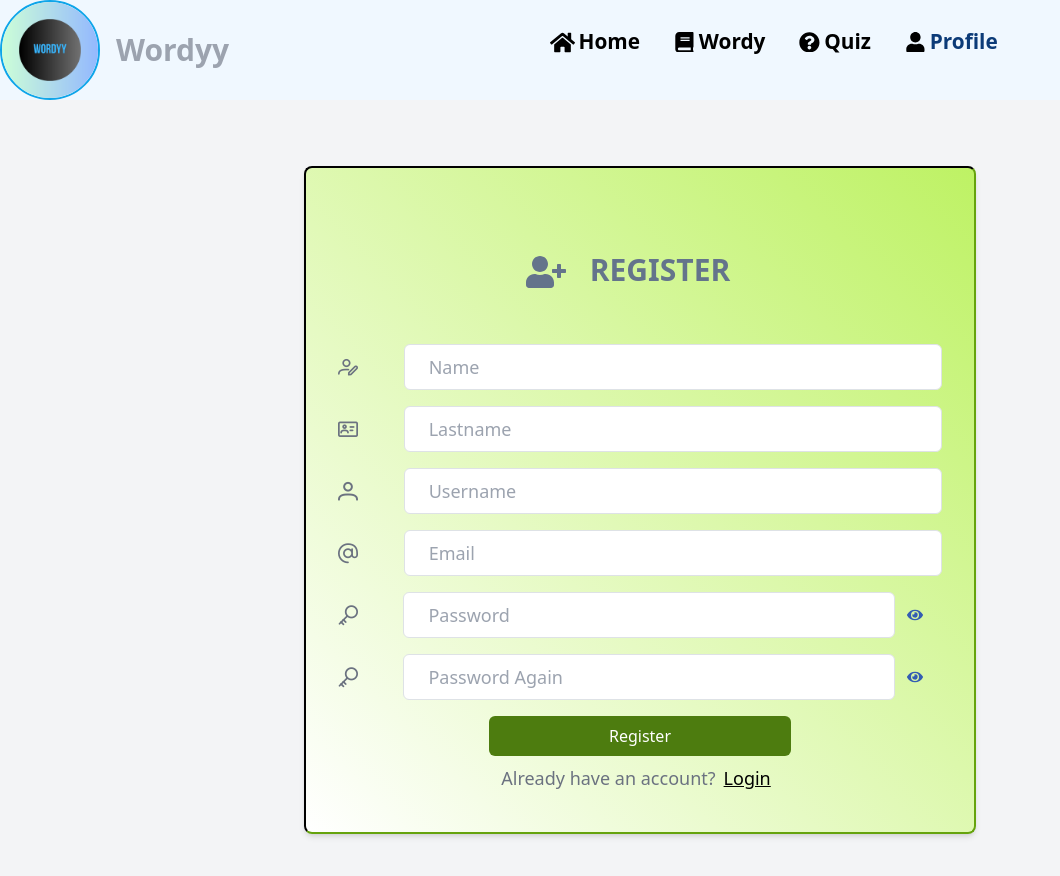
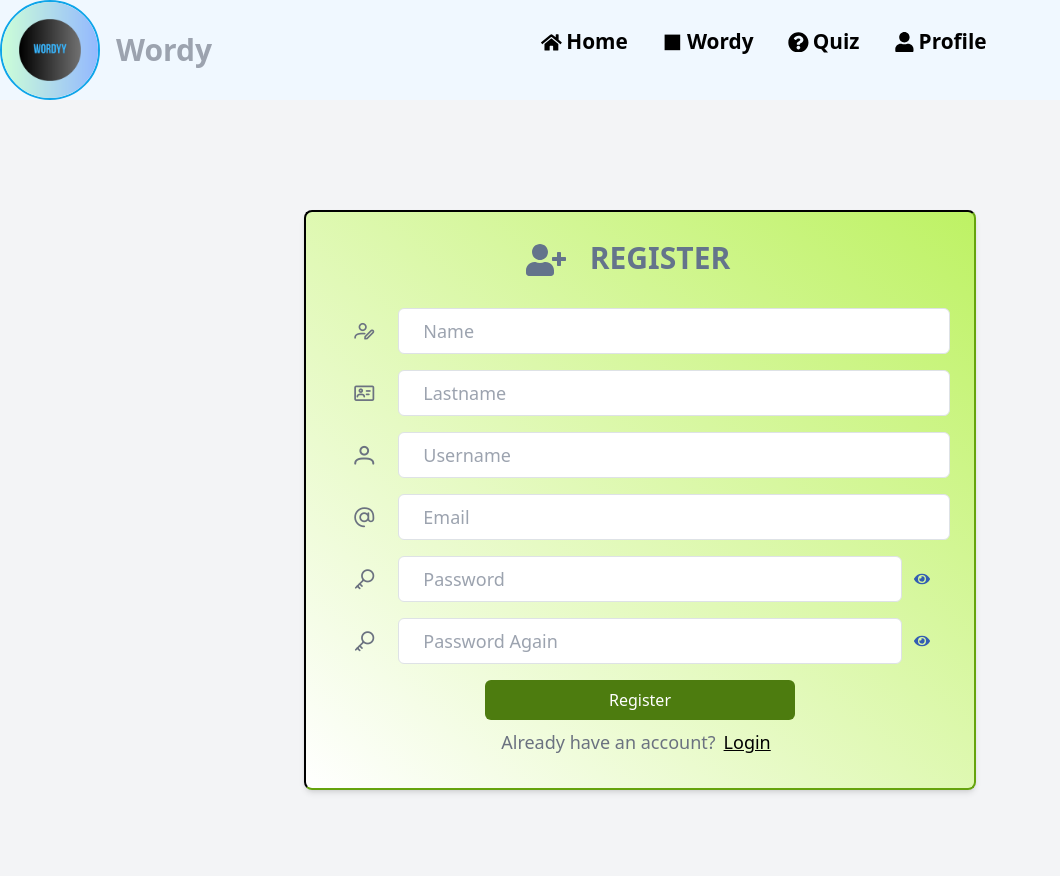
Before and after one commit to 1omerozturk/Wordyy_React, a React (Create React App) app: page /register in a window 1280 px wide. Shown: the top 876 px of the page, without its empty margins (0-1060 px from the left). Built offline with nearby package versions, Linux system fonts and the light colour scheme.

Commit message:
added UserContext module for the authentication works with single side controll. So updated some designs.

```diff
--- a/src/index.css
+++ b/src/index.css
@@ -127,16 +127,20 @@ color: #0c3b78;
 
   .dropdown-content {
     position: absolute;
+    border-radius: 5%;
     background-color: #f9f9f9;
-    box-shadow: 0px 8px 16px rgba(0, 0, 0, 0.2);
+    box-shadow: 0px 8px 16px rgba(0, 0, 0, 0.4);
     min-width: 160px;
-    z-index: 1;
+    z-index: 3;
+    text-align: center;
   }
 
   .dropdown-content li {
     padding: 8px 16px;
     display: flex;
     align-items: center;
+    justify-items: center;
+    text-align: center;
     gap: 10px;
   }
 
--- a/src/pages/Card/FlashCards.js
+++ b/src/pages/Card/FlashCards.js
@@ -4,7 +4,7 @@ import './FlashCards.css'
 import { FaArrowLeft, FaArrowRight } from 'react-icons/fa'
 import { NavLink } from 'react-router-dom'
 
-const Flashcards = ({ enWord, trWord, enSentence, trSentence, image, id }) => {
+const Flashcards = ({ enWord, trWord,type, enSentence, trSentence, image, id }) => {
   const [isFlipped, setIsFlipped] = useState(false)
   const [frontColor, setFrontColor] = useState('')
   const [backColor, setBackColor] = useState('')
@@ -59,9 +59,9 @@ const Flashcards = ({ enWord, trWord, enSentence, trSentence, image, id }) => {
             ) : (
               ''
             )}
-            <h5 className="font-mono font-semibold text-center">
-              {enWord} - (n)
-            </h5>
+            <div className="font-semibold font-serif flex items-center justify-center md:text-2xl lg:text-3xl text-xl py-1">
+              {enWord} - <span className='text-slate-300'> ( {type.split("-",1)})</span>
+            </div>
             <hr className="bg-white text-white rounded-xl py-1" />
             <div className="md:w-full w-2/3 mx-auto px-2 text-base md:text-lg lg:text-xl">
               {enSentence}
@@ -73,8 +73,17 @@ const Flashcards = ({ enWord, trWord, enSentence, trSentence, image, id }) => {
           style={{ backgroundColor: backColor ? backColor : 'gray' }}
         >
           <div clasName="row text-center w-2/3 gap-y-10">
-            <div className="font-semibold font-serif flex items-center justify-center md:text-2xl lg:text-3xl text-xl">
-              {trWord}
+          {image !== '' ? (
+              <img
+                className="mx-auto object-center w-[100px] h-[100px] md:w-[200px] md:h-[200px] border-b-2 border-t-2 rounded-xl border-b-gray-500 border-t-gray-500 border-r-0 border-l-0"
+                src={image}
+                alt={enWord}
+              ></img>
+            ) : (
+              ''
+            )}
+            <div className="font-semibold font-serif flex items-center justify-center md:text-2xl lg:text-3xl text-xl py-1">
+              {trWord} -<span className='text-slate-300'>( {type.split("-",2)[1]} )</span>
             </div>
             <hr className="bg-white text-white rounded-xl py-1" />
             <div className="md:w-full w-2/3 mx-auto text-base md:text-lg px-2 lg:text-xl">
@@ -178,6 +187,7 @@ const FlashcardList = ({ words }) => {
                   <Flashcards
                     enWord={word.english}
                     trWord={word.turkish}
+                    type={word.type}
                     enSentence={word.englishExample}
                     trSentence={word.turkishExample}
                     image={word.image ? word.image : ''}
--- a/src/pages/Navbar.js
+++ b/src/pages/Navbar.js
@@ -1,32 +1,27 @@
-import React, { useEffect } from 'react'
+import React, { useContext, useEffect } from 'react'
 import { NavLink, useNavigate } from 'react-router-dom'
 import showToast from '../alert/ShowToast'
 import {
-  UncontrolledDropdown,
-  DropdownItem,
-  DropdownToggle,
-  DropdownMenu,
-} from 'reactstrap'
-import {
   FaBars,
-  FaBook,
   FaHome,
   FaQuestionCircle,
   FaSignInAlt,
-  FaSignOutAlt,
   FaUser,
   FaUserPlus,
 } from 'react-icons/fa'
+import { MdSquare } from 'react-icons/md'
+import { PiCardsFill } from 'react-icons/pi'
 import { useState } from 'react'
 import WordyLogo from './Wordyy.png'
 import Logout from './User/Logout'
+import { UserContext } from './User/UserContext'
 
 const Navbar = () => {
+  const { user, logout } = useContext(UserContext)
   const [navbar, setNavbar] = useState(false)
   const [isOpen, setIsOpen] = useState(false)
-  const [user, setUser] = useState('')
   const [isAuthenticated, setIsAuthenticated] = useState(false)
-  const navigate=useNavigate()
+  const navigate = useNavigate()
 
   const toggleDropdown = () => {
     setIsOpen(!isOpen)
@@ -36,9 +31,10 @@ const Navbar = () => {
   }
 
   const handleLogout = () => {
-    localStorage.removeItem('token')
-    localStorage.removeItem('user')
-    showToast('Tekrar görüşmek üzere 👋', 'info')
+    // localStorage.removeItem('token')
+    // localStorage.removeItem('user')
+    logout()
+    showToast(`Tekrar görüşmek üzere👋`, 'info')
     setIsAuthenticated(false)
     navigate('/login')
   }
@@ -58,23 +54,12 @@ const Navbar = () => {
   }, [])
 
   useEffect(() => {
-    const checkAuth = () => {
-      if (localStorage.getItem('token')) {
-        setIsAuthenticated(true);
-        const name = JSON.parse(localStorage.getItem('user'));
-        setUser(name?.username);
+    if (user) {
+      setIsAuthenticated(true)
     } else {
-        setIsAuthenticated(false);
+      setIsAuthenticated(false)
     }
-    };
-
-    checkAuth(); // İlk yüklemede kontrol et
-    window.addEventListener('storage', checkAuth); // localStorage değişikliklerini dinle
-
-    return () => {
-      window.removeEventListener('storage', checkAuth); // Temizleme
-    };
-  }, []);
+  }, [user])
 
   return (
     <>
@@ -82,9 +67,13 @@ const Navbar = () => {
         <div className="nav-head select-none">
           <NavLink className="navlink" to="/">
             <div className="grid grid-flow-col items-center justify-center">
-              <img className='w-[70px] h-[70px] sm:w-[85px] sm:h-[85px] md:w-[100px] md:h-[100px] border-2 border-sky-500 rounded-full' src={WordyLogo} alt="" />
+              <img
+                className="w-[70px] h-[70px] sm:w-[85px] sm:h-[85px] md:w-[100px] md:h-[100px] border-2 border-sky-500 rounded-full"
+                src={WordyLogo}
+                alt=""
+              />
               <div className="text-3xl text-gray-400 font-bold ml-4 decoration-none">
-                Wordyy
+                Wordy
               </div>
             </div>
           </NavLink>
@@ -95,35 +84,38 @@ const Navbar = () => {
         <div className="nav-center">
           <div className={`${navbar ? `links show` : `links`}`}>
             <ul>
-              <NavLink
-                className='navlink'
-                to="/"
-              >
+              <NavLink className="navlink" to="/">
                 <li>
                   <FaHome
                     className="mx-1"
-                    size={25}
                     color={({ isActive }) => (isActive ? 'navlink' : '')}
                   />
                   Home
                 </li>
               </NavLink>
-              <NavLink
-              className='navlink'
-                to="/wordy"
-              >
+              <NavLink className="navlink" to="/wordy">
                 <li>
-                  <FaBook
+                  <MdSquare
                     className="mx-1"
                     color={({ isActive }) => (isActive ? 'navlink' : '')}
                   />
                   Wordy
                 </li>
               </NavLink>
-              <NavLink
-                className="navlink"
-                to="/quiz"
-              >
+              {user?.username ? (
+                <NavLink className="navlink" to="/wordylist">
+                  <li>
+                    <PiCardsFill
+                      className="mx-1"
+                      color={({ isActive }) => (isActive ? 'navlink' : '')}
+                    />
+                    WordyList
+                  </li>
+                </NavLink>
+              ) : (
+                ''
+              )}
+              <NavLink className="navlink" to="/quiz">
                 <li>
                   <FaQuestionCircle
                     className="mx-1"
@@ -132,12 +124,15 @@ const Navbar = () => {
                   Quiz
                 </li>
               </NavLink>
-              <NavLink
-              className="navlink">
+              <div className="navlink">
                 <div className="profile-dropdown select-none">
-                <li className="profile-item" onClick={toggleDropdown} color="black">
+                  <li
+                    className="profile-item"
+                    onClick={toggleDropdown}
+                    color="black"
+                  >
                     <FaUser className="mx-1" color="black" />
-                  {isAuthenticated? user:'Profile' }
+                    {isAuthenticated ? user?.username : 'Profile'}
                   </li>
                   {isOpen && (
                     <div className="dropdown-content">
@@ -156,7 +151,10 @@ const Navbar = () => {
                         </>
                       ) : (
                         <>
-                          <li onClick={handleLogout} className='navlink'>
+                          <li
+                            onClick={handleLogout}
+                            className="navlink cursor-pointer"
+                          >
                             <Logout />
                           </li>
                         </>
@@ -164,7 +162,7 @@ const Navbar = () => {
                     </div>
                   )}
                 </div>
-                </NavLink>
+              </div>
             </ul>
           </div>
         </div>
--- a/src/pages/User/Login.js
+++ b/src/pages/User/Login.js
@@ -1,19 +1,20 @@
-import React, { useState, useEffect } from 'react'
+import React, { useContext, useState } from 'react'
 import { NavLink, useNavigate } from 'react-router-dom'
 import { loginUser } from '../../api/api'
 import 'react-toastify/dist/ReactToastify.css'
 import showToast from '../../alert/ShowToast'
-import { FaEye, FaEyeSlash, FaSign, FaSignInAlt, FaUser } from 'react-icons/fa'
+import { FaEye, FaEyeSlash, FaSignInAlt} from 'react-icons/fa'
+import { UserContext } from './UserContext'
 
 const LoginPage = () => {
-  const [isAuthenticated, setIsAuthenticated] = useState(false)
+  const { login} = useContext(UserContext)
   const [email, setEmail] = useState('')
   const [password, setPassword] = useState('')
-  const [showPassword,setShowPassword]=useState(false)
+  const [showPassword, setShowPassword] = useState(false)
   const [errors, setErrors] = useState({})
-  const navigate=useNavigate()
+  const navigate = useNavigate()
 
-  const togglePasswordVisibility=()=>{
+  const togglePasswordVisibility = () => {
     setShowPassword(!showPassword)
   }
 
@@ -37,54 +38,50 @@ const LoginPage = () => {
   }
 
   const handleLogin = async (e) => {
-    e.preventDefault();
-    validateForm(); // Formu tekrar doğrula
+    e.preventDefault()
+    validateForm() // Formu tekrar doğrula
 
     if (Object.keys(errors).length > 0) {
-      return; // Hatalar varsa giriş işlemini yapma
+      return // Hatalar varsa giriş işlemini yapma
     }
 
     try {
-      const response = await loginUser({ email, password });
-      localStorage.setItem('token', response.data.token);
-      localStorage.setItem('user', JSON.stringify(response.data.user));
-      setIsAuthenticated(true);
+      const response = await loginUser({ email, password })
+      localStorage.setItem('token', response.data.token)
+      // localStorage.setItem('user', JSON.stringify(response.data.user));
+      login(response.data.user)
 
-      const loggedUser = JSON.parse(localStorage.getItem('user'));
+      const loggedUser = JSON.parse(localStorage.getItem('user'))
 
-      showToast(`Hoşgeldiniz, ${loggedUser.username} ${loggedUser.role}`, 'info');
-
-      setTimeout(() => {
-        navigate(loggedUser.role === 'admin' ? '/admin' : '/');
-        window.location.reload();
-      }, 2000);
-
+      showToast(
+        `Hoşgeldiniz, ${loggedUser.username} ${loggedUser.role}`,
+        'info',
+      )
+      navigate('/')
     } catch (error) {
-      console.error('Login failed:', error);
+      console.error('Login failed:', error)
 
       if (error.response) {
-        const { status, data } = error.response;
+        const { status } = error.response
         if (status === 404) {
-          showToast('Kullanıcı bulunamadı', 'error');
+          showToast('Kullanıcı bulunamadı', 'error')
         } else if (status === 401) {
-          showToast('Geçersiz kimlik bilgileri', 'error');
+          showToast('Geçersiz kimlik bilgileri', 'error')
         } else {
-          showToast('Sunucu hatası. Lütfen tekrar deneyin.', 'error');
+          showToast('Sunucu hatası. Lütfen tekrar deneyin.', 'error')
         }
       } else {
-        showToast('Bağlantı hatası. Lütfen tekrar deneyin.', 'error');
+        showToast('Bağlantı hatası. Lütfen tekrar deneyin.', 'error')
       }
-      setErrors({ api: 'Giriş başarısız, Tekrar deneyiniz.' });
+      setErrors({ api: 'Giriş başarısız, Tekrar deneyiniz.' })
     }
-  };
-
+  }
 
   return (
     <div className="select-none login-page w-full flex items-center justify-center min-h-screen bg-gray-100">
       <div className="sm:w-full md:w-2/3 max-w-2xl border-2 border-violet-300 border-t-black border-r-black bg-gradient-to-tr from-orange-600 to-slate-100  p-8 shadow-md rounded-lg">
-          <div className='flex items-center justify-self-center my-5'>
-
-          <FaSignInAlt color='64748b' size={30}/>
+        <div className="flex items-center justify-self-center my-5">
+          <FaSignInAlt color="64748b" size={30} />
           <h2 className="text-3xl font-semibold text-center mx-5 text-slate-500">
             LOGIN
           </h2>
@@ -94,7 +91,7 @@ const LoginPage = () => {
             <p className="text-red-500 text-center">{errors.api}</p>
           )}
           <div className="grid grid-flow-col">
-            <i className="pi pi-at text-gray-500 my-auto text-xl"></i>
+            <i className="pi pi-at text-gray-500 my-auto text-xl text-center "></i>
             <input
               type="email"
               placeholder="Email"
@@ -106,9 +103,9 @@ const LoginPage = () => {
           </div>
           <div className="grid grid-flow-col">
             <div className="grid grid-flow-col">
-            <i className="pi pi-key col-span-2 text-gray-500 my-auto text-xl"></i>
+              <i className="pi pi-key col-span-2 text-gray-500 my-auto text-xl text-center "></i>
               <input
-              type={showPassword?'text':'password'}
+                type={showPassword ? 'text' : 'password'}
                 placeholder="Password"
                 value={password}
                 onChange={(e) => setPassword(e.target.value)}
@@ -116,10 +113,15 @@ const LoginPage = () => {
                 className="w-full text-lg col-span-8 px-4 py-2 border border-gray-300 rounded-md focus:outline-none focus:ring-2 focus:ring-lime-500"
               />
               <button
-              className='items-center w-0 mx-2 px-1'
+                className="items-center w-0 mx-2 px-1"
                 type="button"
                 onClick={togglePasswordVisibility}
-          style={{ color:'#335DB3FF', background: 'none', border: 'none', cursor: 'pointer' }}
+                style={{
+                  color: '#335DB3FF',
+                  background: 'none',
+                  border: 'none',
+                  cursor: 'pointer',
+                }}
               >
                 {showPassword ? <FaEyeSlash /> : <FaEye />}
               </button>
@@ -127,16 +129,21 @@ const LoginPage = () => {
           </div>
           <div className="text-center">
             <button
-            disabled={(password==="" || email==='')}
+              disabled={password === '' || email === ''}
               type="submit"
               className="w-1/2 bg-orange-600 disabled:bg-orange-700 text-white py-2 px-4 rounded-md hover:bg-orange-700 transition duration-300"
             >
               Login
             </button>
-            <div className='text-center'>
-              <p className="text-gray-700 text-lg my-2">If you have not an account?
-                <NavLink to="/register"
-                className="text-gray-700 mx-2 text-lg hover:text-orange-700 transition duration-300">Register</NavLink>
+            <div className="text-center">
+              <p className="text-gray-700 text-lg my-2">
+                If you have not an account?
+                <NavLink
+                  to="/register"
+                  className="text-gray-700 mx-2 text-lg hover:text-orange-700 transition duration-300"
+                >
+                  Register
+                </NavLink>
               </p>
             </div>
           </div>
--- a/src/pages/User/Register.js
+++ b/src/pages/User/Register.js
@@ -68,8 +68,8 @@ const Register = () => {
 
   return (
     <div className="select-none flex items-center justify-center min-h-screen bg-gray-100">
-      <div className="sm:w-full md:w-1/2 lg:w-2/3 max-w-2xl border-2 border-lime-600 bg-gradient-to-tr border-l-black border-t-black from-white to-lime-300  p-8 shadow-md rounded-lg">
-        <div className="flex items-center justify-center my-5">
+      <div className="sm:w-full md:w-1/2 lg:w-2/3 max-w-2xl border-2 border-lime-600 bg-gradient-to-tr border-l-black border-t-black from-white to-lime-300  p-4 shadow-md rounded-lg">
+        <div className="flex items-center justify-center mb-4">
           <FaUserPlus color="64748b" size={40} />
           <h2 className="text-3xl font-semibold text-center mt-1 mx-4 select-none text-slate-500">
             REGISTER
@@ -77,7 +77,7 @@ const Register = () => {
         </div>
         <form onSubmit={handleSubmit} className="space-y-4">
           <div className=" grid grid-flow-col">
-            <i className="pi pi-user-edit text-gray-500 my-auto text-xl"></i>
+            <i className="pi pi-user-edit text-gray-500 my-auto text-xl text-center "></i>
             <input
               type="text"
               placeholder="Name"
@@ -90,7 +90,7 @@ const Register = () => {
           </div>
 
           <div className=" grid grid-flow-col">
-            <i className="pi pi-id-card text-gray-500 my-auto text-xl"></i>
+            <i className="pi pi-id-card text-gray-500 my-auto text-xl text-center "></i>
             <input
               type="text"
               placeholder="Lastname"
@@ -103,7 +103,7 @@ const Register = () => {
           </div>
 
           <div className=" grid grid-flow-col">
-            <i className="pi pi-user text-gray-500 my-auto text-xl"></i>
+            <i className="pi pi-user text-gray-500 my-auto text-xl text-center "></i>
             <input
               type="text"
               placeholder="Username"
@@ -116,7 +116,7 @@ const Register = () => {
           </div>
 
           <div className="grid grid-flow-col">
-            <i className="pi pi-at text-gray-500 my-auto text-xl"></i>
+            <i className="pi pi-at text-gray-500 my-auto text-xl text-center "></i>
             <input
               type="email"
               placeholder="Email"
@@ -129,7 +129,7 @@ const Register = () => {
           </div>
           <div className="grid grid-flow-col">
             <div className="grid grid-flow-col">
-              <i className="pi pi-key col-span-2 text-gray-500 my-auto text-xl"></i>
+              <i className="pi pi-key col-span-2 text-gray-500 my-auto text-xl text-center "></i>
               <input
                 type={showPassword ? 'text' : 'password'}
                 placeholder="Password"
@@ -156,7 +156,7 @@ const Register = () => {
           </div>
           <div className="grid grid-flow-col">
             <div className="grid grid-flow-col">
-              <i className="pi pi-key  col-span-2 text-gray-500 my-auto text-xl"></i>
+              <i className="pi pi-key  col-span-2 text-gray-500 my-auto text-xl text-center "></i>
               <input
                 type={showPasswordAgain ? 'text' : 'password'}
                 placeholder="Password Again"
--- /dev/null
+++ b/src/pages/User/UserContext.js
@@ -0,0 +1,30 @@
+import React, { createContext, useState, useEffect } from 'react';
+
+export const UserContext = createContext();
+
+export const UserProvider = ({ children }) => {
+  const [user, setUser] = useState(null);
+
+  useEffect(() => {
+    const storedUser = localStorage.getItem('user');
+    if (storedUser) {
+      setUser(JSON.parse(storedUser));
+    }
+  }, []);
+
+  const login = (userData) => {
+    localStorage.setItem('user', JSON.stringify(userData));
+    setUser(userData);
+  };
+
+  const logout = () => {
+    localStorage.removeItem('user');
+    setUser(null);
+  };
+
+  return (
+    <UserContext.Provider value={{ user, login, logout }}>
+      {children}
+    </UserContext.Provider>
+  );
+};
--- /dev/null
+++ b/src/pages/Wordy/WordyList.js
@@ -0,0 +1,5 @@
+import React from 'react'
+
+export const WordyList = () => {
+  return <div>User WordyList</div>
+}
```
Also changed, not shown: src/index.js (+58 -46 lines). Lines whose indentation alone changed are shown as unchanged.
